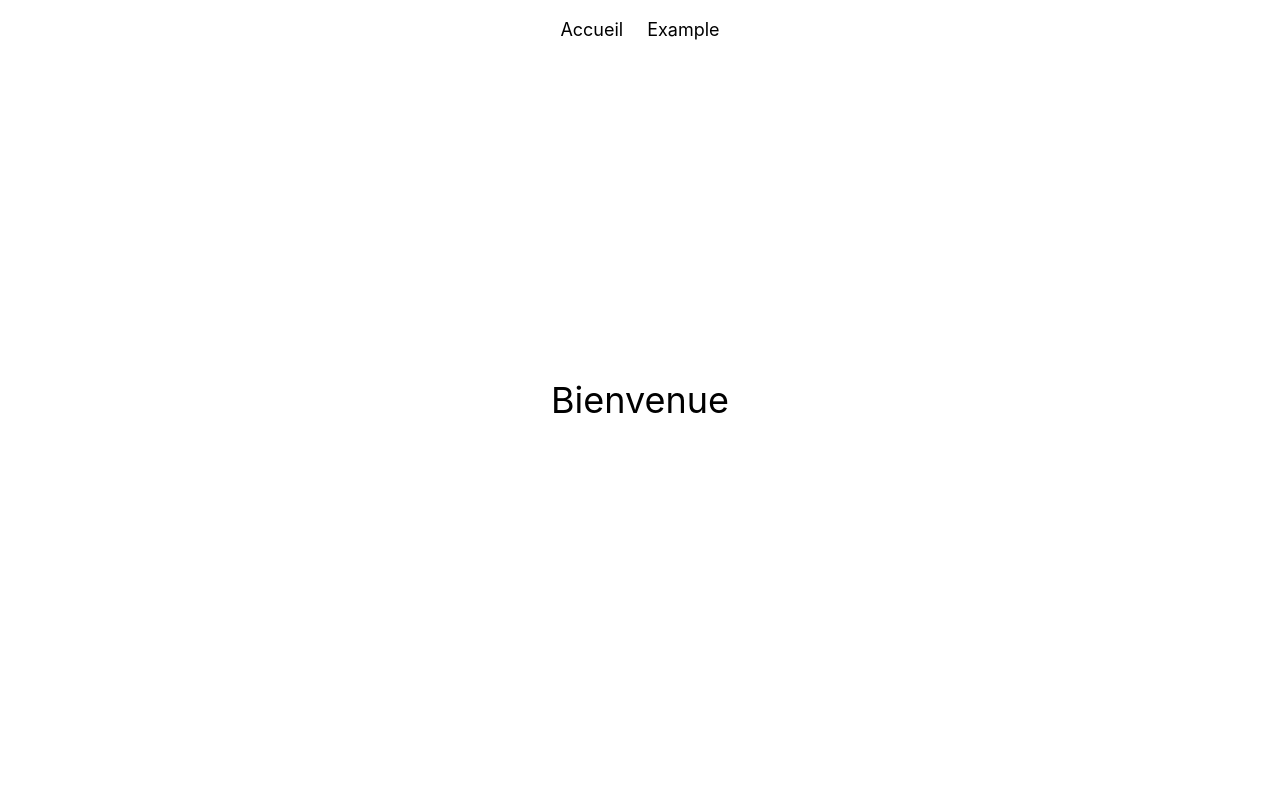
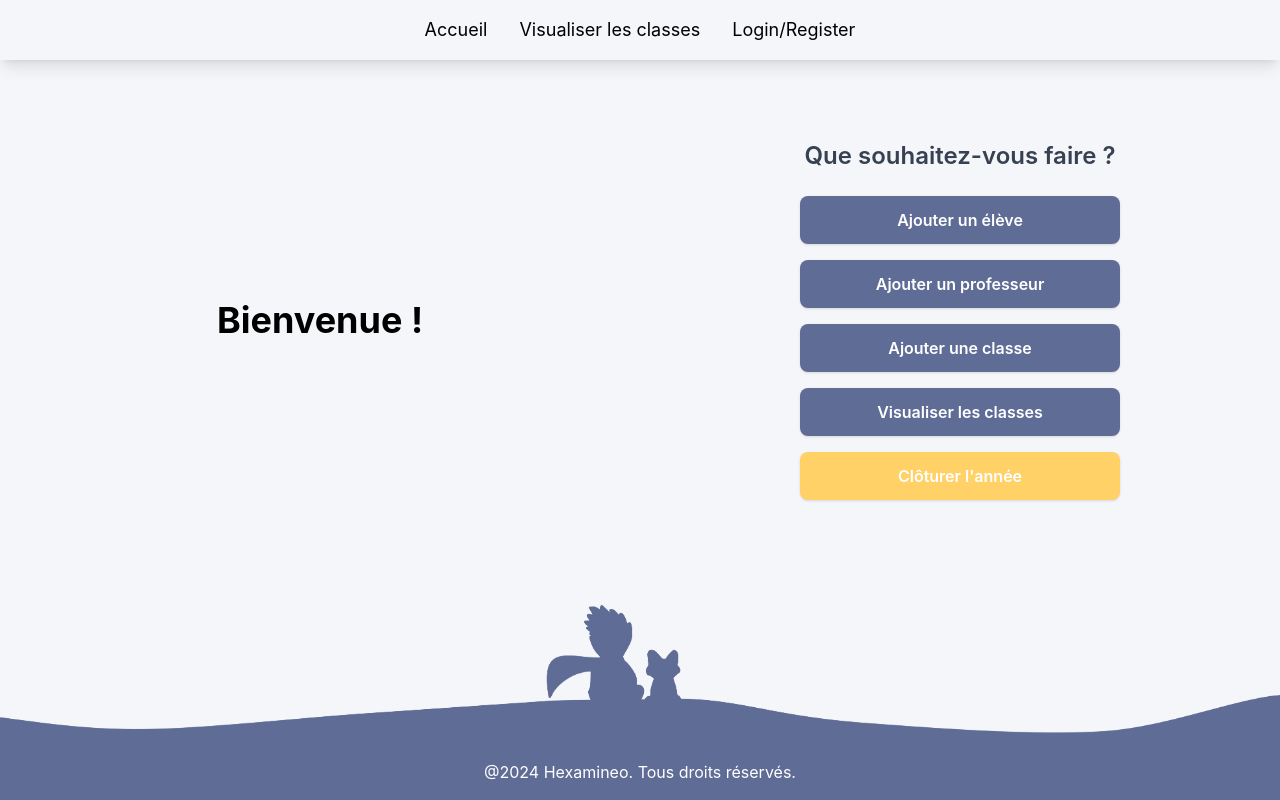
Before and after one commit to leashmt/hexamineo-front, a React (Create React App) app: page / in a window 1280 px wide. Built offline with nearby package versions, Linux system fonts and the light colour scheme.

Commit message:
feat(homepage) : develop homepage

```diff
--- a/public/index.html
+++ b/public/index.html
@@ -3,6 +3,7 @@
   <head>
     <meta charset="utf-8" />
     <link rel="icon" href="%PUBLIC_URL%/favicon.ico" />
+    <link rel="stylesheet" href="https://cdnjs.cloudflare.com/ajax/libs/font-awesome/5.15.4/css/all.min.css" />
     <meta name="viewport" content="width=device-width, initial-scale=1" />
     <meta name="theme-color" content="#000000" />
     <meta
--- /dev/null
+++ b/src/components/Button.jsx
@@ -0,0 +1,11 @@
+const Button = ({label, onClick, color="bg-purple-custom"}) => {
+    const baseStyles = "w-full py-3 text-white font-semibold rounded-lg shadow focus:outline-none";
+
+    return(
+        <button className={`${baseStyles} ${color}`} onClick={onClick}>
+            {label}
+        </button>
+    )
+}
+
+export default Button
--- a/src/pages/Home.jsx
+++ b/src/pages/Home.jsx
@@ -1,9 +1,23 @@
+import {useNavigate} from "react-router-dom"
+import Button from "../components/Button"
+
 const Home = () => {
+    const navigate = useNavigate()
     return (
-        <div>
-            <main className="text-center">
-                <h1 className="text-4xl">Bienvenue</h1>
-            </main>
+        <div className="flex-grow flex py-12">
+          <div className="w-1/2 flex items-center justify-center">
+            <h1 className="text-4xl font-bold">Bienvenue !</h1>
+          </div>
+
+          <div className="w-1/2 flex flex-col items-center justify-center p-8">
+            <h2 className="text-2xl font-semibold text-gray-700 mb-6">Que souhaitez-vous faire ?</h2>
+            <div className="space-y-4 w-full max-w-xs">
+            <Button label="Ajouter un élève" onClick={() => navigate("/addStudent")} />
+            <Button label="Ajouter un professeur" onClick={() => navigate("/addTeacher")} />
+            <Button label="Ajouter une classe" onClick={() => navigate("/addClasses")} />
+            <Button label="Visualiser les classes" onClick={() => navigate("/classes")} />
+            <Button label="Clôturer l'année" color="bg-yellow-highlight" onClick={() => navigate("/closeYear")} />            </div>
+          </div>
         </div>
     )
 }
--- a/src/pages/NavBar.jsx
+++ b/src/pages/NavBar.jsx
@@ -1,19 +1,29 @@
 import { Link, Outlet } from "react-router-dom";
+import footerImage from "../imgs/footer-little-prince.png";
 
 const NavBar = () => {
   return (
-    <div className="min-h-screen flex flex-col justify-center items-center text-black relative">
-      <header className="absolute top-0 w-full py-4 flex justify-center">
-        <nav className="flex space-x-6 text-lg">
-          <Link to="/" className="hover:underline">
-            Accueil
-          </Link>
-          <Link to="/example" className="hover:underline">
-            Example
-          </Link>
+    <div className="bg-white-background min-h-screen flex flex-col">
+      <header className="py-4 shadow-lg">
+        <nav className="flex justify-center space-x-6 text-lg">
+          <div className = "flex space-x-8">
+            <Link to="/" className="hover:text-yellow-highlight">Accueil</Link>
+            <Link to="/classes" className="hover:text-yellow-highlight">Visualiser les classes</Link>
+            <Link to="/auth" className="hover:text-yellow-highlight">Login/Register</Link>
+          </div>
         </nav>
       </header>
-      <Outlet />
+      <main className="flex-grow">
+        <Outlet />
+      </main>
+      <div className="w-full">
+        <img src={footerImage} alt="Silhouette du petit prince" className="w-full object-cover"/>
+      </div>
+      <footer className="w-full bg-purple-custom text-white py-4">
+        <div className="container mx-auto">
+          <p>@2024 Hexamineo. Tous droits réservés.</p>
+        </div>
+      </footer>
     </div>
   );
 };
--- a/tailwind.config.js
+++ b/tailwind.config.js
@@ -2,7 +2,13 @@
 module.exports = {
   content: ["./src/**/*.{js,jsx,ts,tsx}"],
   theme: {
-    extend: {},
+    extend: {
+      colors: {
+        "purple-custom": "#5F6C96",
+        "white-background": "#F4F6FA",
+        "yellow-highlight": "#FFD166"
+      }
+    },
   },
   plugins: [],
 }
```
Also changed, not shown: src/imgs/footer-little-prince.png (added), src/pages/Example.jsx (indentation only).
